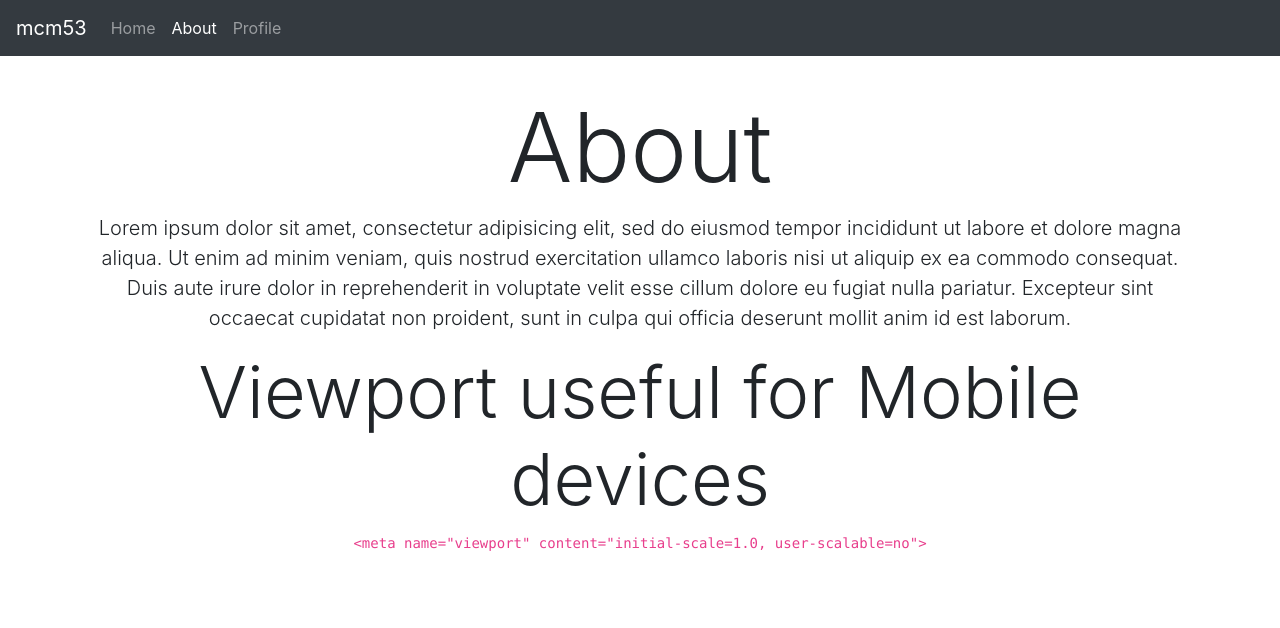
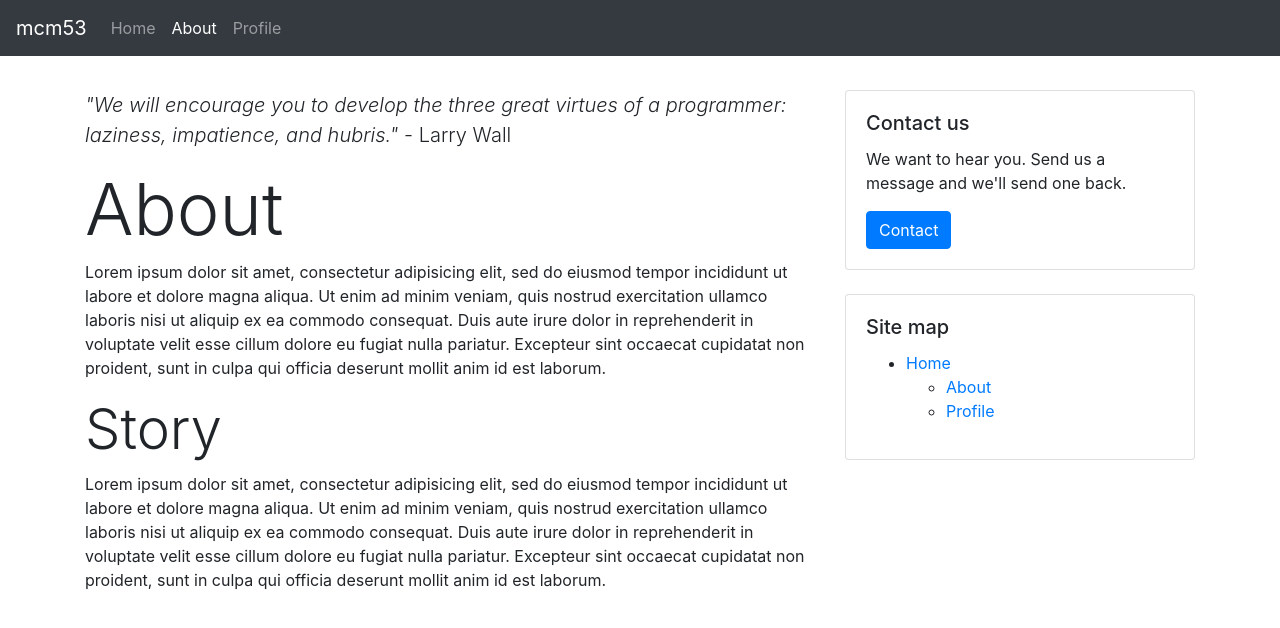
Before and after one commit to mcm53/bootstrap-page-site, a plain HTML site: page about.html in a window 1280 px wide. Drawn offline with nearby package versions, Linux system fonts and the light colour scheme.

Commit message:
About and profile page updates

```diff
--- a/about.html
+++ b/about.html
@@ -32,9 +32,17 @@
   </nav>
 
   <main role="main" class="container">
-    <h1 class="display-1">About</h1>
+    <div class="row">
+      <div class="col-sm-8">
+        <p class="lead">
+          <em>
+            "We will encourage you to develop the three great virtues of a
+            programmer: laziness, impatience, and hubris."
+          </em> - Larry Wall
+        </p>
 
-    <p class="lead">
+        <h3 class="display-3">About</h3>
+        <p>
           Lorem ipsum dolor sit amet, consectetur adipisicing elit, sed do eiusmod
           tempor incididunt ut labore et dolore magna aliqua. Ut enim ad minim veniam,
           quis nostrud exercitation ullamco laboris nisi ut aliquip ex ea commodo
@@ -43,8 +51,43 @@
           proident, sunt in culpa qui officia deserunt mollit anim id est laborum.
         </p>
 
-    <h1 class="display-3">Viewport useful for Mobile devices</h1>
-    <code>&lt;meta name="viewport" content="initial-scale=1.0, user-scalable=no"&gt;</code>
+
+        <h4 class="display-4">Story</h4>
+        <p>
+          Lorem ipsum dolor sit amet, consectetur adipisicing elit, sed do eiusmod
+          tempor incididunt ut labore et dolore magna aliqua. Ut enim ad minim veniam,
+          quis nostrud exercitation ullamco laboris nisi ut aliquip ex ea commodo
+          consequat. Duis aute irure dolor in reprehenderit in voluptate velit esse
+          cillum dolore eu fugiat nulla pariatur. Excepteur sint occaecat cupidatat non
+          proident, sunt in culpa qui officia deserunt mollit anim id est laborum.
+        </p>
+
+      </div>
+      <div class="col-sm-4">
+        <div class="card">
+          <div class="card-body">
+            <h5 class="card-title">Contact us</h5>
+            <p class="card-text">
+              We want to hear you. Send us a message and we'll send one back.
+            </p>
+            <a href="#" class="btn btn-primary">Contact</a>
+          </div>
+        </div>
+        <br/>
+        <div class="card">
+          <div class="card-body">
+            <h5 class="card-title">Site map</h5>
+            <ul>
+              <li><a href="index.html">Home</a></li>
+              <ul>
+                <li><a href="about.html">About</a></li>
+                <li><a href="profile.html">Profile</a></li>
+              </ul>
+            </ul>
+          </div>
+        </div>
+      </div>
+    </div>
   </main>
 
   <script src="https://cdnjs.cloudflare.com/ajax/libs/jquery/3.3.1/jquery.min.js"></script>
--- a/css/global.css
+++ b/css/global.css
@@ -4,5 +4,4 @@ body {
 
 main {
   padding: 40px 15px;
-  text-align: center;
 }
```
Also changed, not shown: profile.html (+52 -3 lines). Lines whose indentation alone changed are shown as unchanged.
